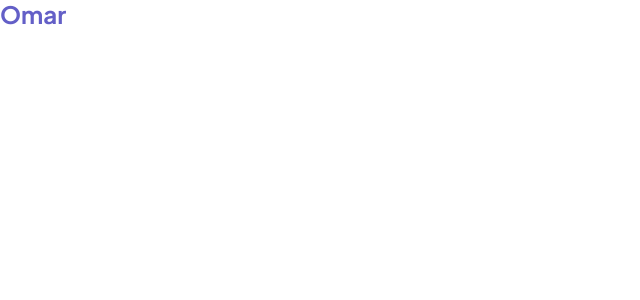
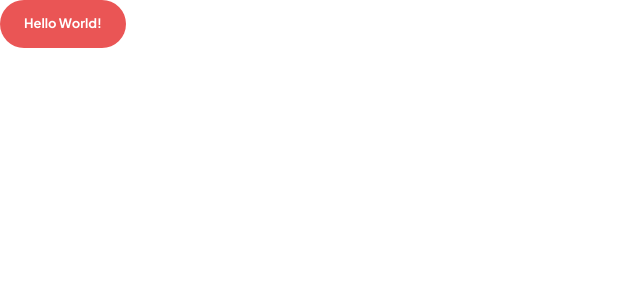
Before and after one commit to OmarKh006/kanban-board, a React (Vite) app: page / in a window 1280 px wide. Shown: the top 300 px of the page, without its empty margins (0-640 px from the left). Built offline with nearby package versions, Linux system fonts and the light colour scheme.

Commit message:
button component

```diff
--- a/package.json
+++ b/package.json
@@ -11,6 +11,7 @@
   },
   "dependencies": {
     "@tailwindcss/vite": "^4.3.2",
+    "class-variance-authority": "^0.7.1",
     "react": "^19.2.7",
     "react-dom": "^19.2.7",
     "tailwindcss": "^4.3.2"
--- a/src/App.jsx
+++ b/src/App.jsx
@@ -1,5 +1,13 @@
+import Button from "./components/Button/Button";
+
 function App() {
-  return <h1 className="text-3xl text-main-purple text-heading-xl">Omar</h1>;
+  return (
+    <h1 className="text-3xl text-main-purple text-heading-xl">
+      <Button variant="destructive" size="lg">
+        Hello World!
+      </Button>
+    </h1>
+  );
 }
 
 export default App;
--- /dev/null
+++ b/src/components/Button/Button.jsx
@@ -0,0 +1,50 @@
+import { cva } from "class-variance-authority";
+
+const button = cva("rounded-full px-6 duration-200 text-[13px] font-bold", {
+  variants: {
+    variant: {
+      primary: "text-white bg-main-purple hover:bg-main-purple-hover",
+      secondary: "text-main-purple bg-main-purple/10 hover:bg-main-purple/25",
+      destructive: "text-white bg-red hover:bg-red-hover",
+    },
+
+    size: {
+      sm: "h-10",
+      lg: "h-12",
+    },
+
+    isFullWidth: {
+      true: "w-full",
+    },
+
+    isDisabled: {
+      true: "cursor-not-allowed opacity-25 hover:bg-main-purple",
+    },
+  },
+
+  defaultVariants: {
+    variant: "primary",
+    size: "lg",
+  },
+});
+
+const Button = ({
+  children,
+  variant,
+  size,
+  isDisabled,
+  className,
+  isFullWidth,
+  ...props
+}) => {
+  return (
+    <button
+      className={button({ variant, size, isDisabled, isFullWidth, className })}
+      {...props}
+    >
+      {children}
+    </button>
+  );
+};
+
+export default Button;
```
Also changed, not shown: 1 other file (tests, documents, lock files or other folders).
